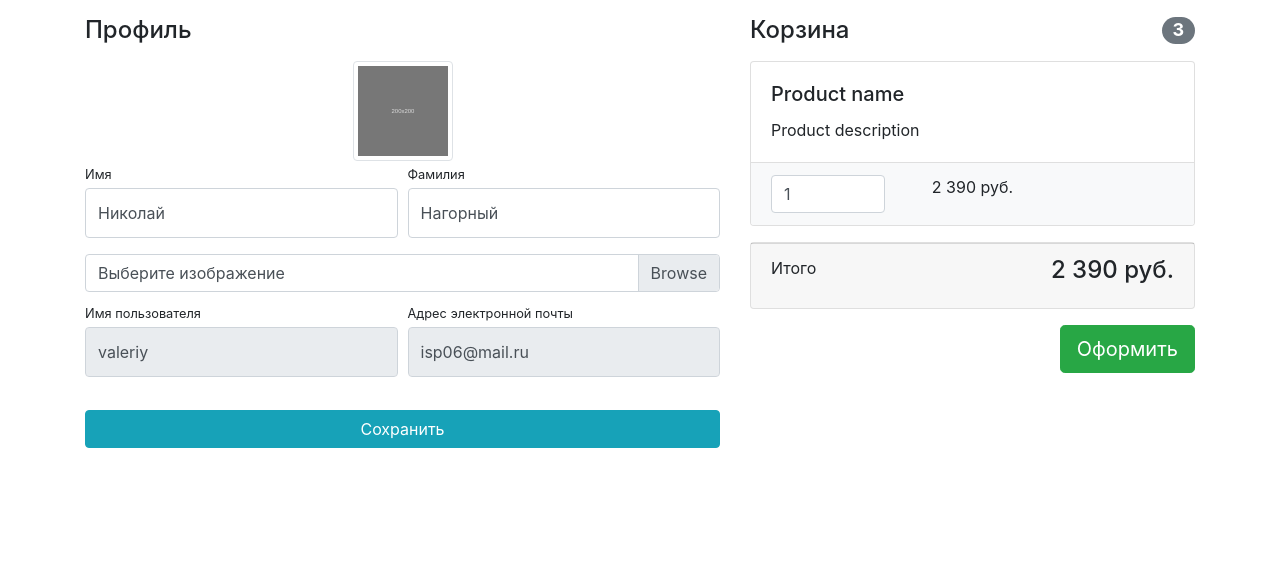
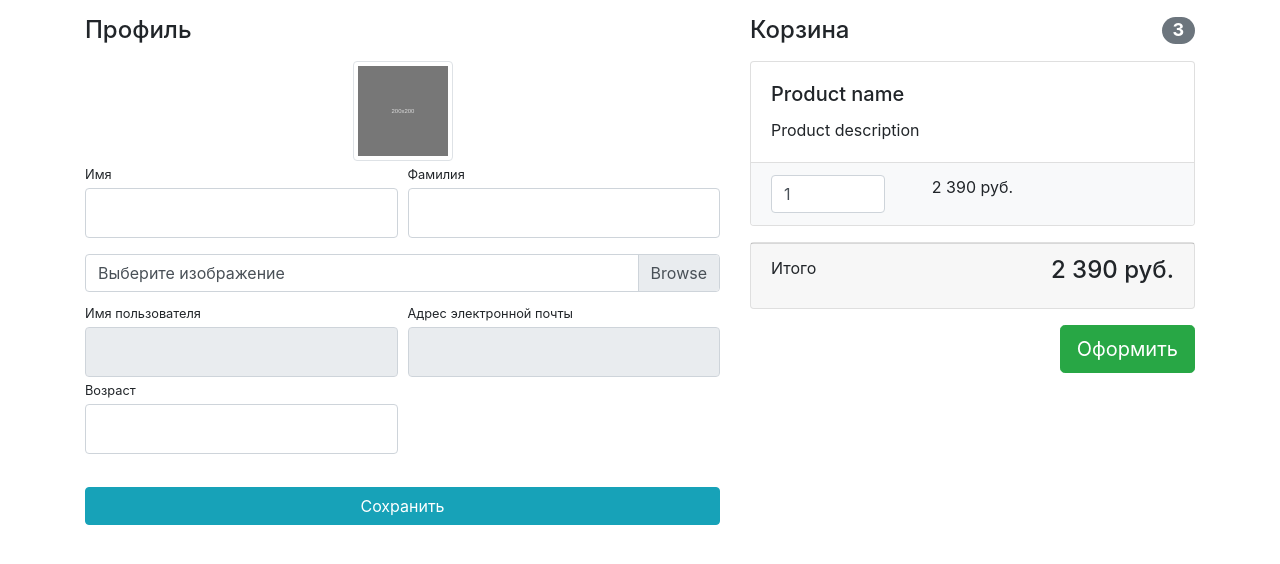
Before and after one commit to t-rexamarin/geekbrains-django, a Django app: page /user/profile/ in a window 1280 px wide. Shown: the part 56-620 px from the top of the page. Run offline with Django 3.2, Linux system fonts and the light colour scheme; some libraries are stand-ins or nearby versions.

Commit message:
add profile dynamic form

```diff
--- a/geekshop/authapp/forms.py
+++ b/geekshop/authapp/forms.py
@@ -1,7 +1,8 @@
-from django.contrib.auth.forms import UserCreationForm, AuthenticationForm
+from django.contrib.auth.forms import UserCreationForm, AuthenticationForm, UserChangeForm
 from django.core.exceptions import ValidationError
 from django.utils.translation import gettext as _
 from authapp.models import User
+from django import forms
 
 
 class UserLoginForm(AuthenticationForm):
@@ -63,3 +64,21 @@ class UserRegistrationForm(UserCreationForm):
         if User.objects.filter(email=email).exists():
             raise ValidationError(_('Email already taken.'))
         return email
+
+
+class UserChangeProfileForm(UserChangeForm):
+    age = forms.IntegerField(widget=forms.NumberInput(), required=False)
+    image = forms.ImageField(widget=forms.FileInput(), required=False)
+
+    class Meta:
+        model = User
+        fields = ('username', 'email', 'first_name', 'last_name', 'age', 'image')
+
+    def __init__(self, *args, **kwargs):
+        super(UserChangeProfileForm, self).__init__(*args, **kwargs)
+        self.fields['username'].widget.attrs['readonly'] = True
+        self.fields['email'].widget.attrs['readonly'] = True
+
+        for field_name, field in self.fields.items():
+            field.widget.attrs['class'] = 'form-control py-4'
+        self.fields['image'].widget.attrs['class'] = 'custom-file-input'
--- a/geekshop/authapp/templates/authapp/profile.html
+++ b/geekshop/authapp/templates/authapp/profile.html
@@ -19,38 +19,40 @@
                     <div class="form-row">
                         <div class="col-lg-6">
                             <div class="form-group">
-                                <label class="small mb-1" for="inputFirstName">Имя</label>
-                                <input class="form-control py-4" id="inputFirstName" type="text" value="Николай"/>
+                                <label class="small mb-1" for="{{ form.first_name.id_for_label }}">Имя</label>
+                                {{ form.first_name }}
                             </div>
                         </div>
                         <div class="col-lg-6">
                             <div class="form-group">
-                                <label class="small mb-1" for="inputLastName">Фамилия</label>
-                                <input class="form-control py-4" id="inputLastName" type="text" value="Нагорный"/>
+                                <label class="small mb-1" for="{{ form.last_name.id_for_label }}">Фамилия</label>
+                                {{ form.last_name }}
                             </div>
                         </div>
                     </div>
                     <div class="form-row mb-2">
                         <div class="col-lg-12">
                             <div class="custom-file">
-                                <input type="file" class="custom-file-input" id="userAvatar" size="50">
-                                <label class="custom-file-label" for="userAvatar">Выберите изображение</label>
+                                {{ form.image }}
+                                <label class="custom-file-label" for="{{ form.image.id_for_label }}">Выберите изображение</label>
                             </div>
                         </div>
                     </div>
                     <div class="form-row">
                         <div class="col-lg-6">
-                            <label class="small mb-1" for="inputUsername">Имя пользователя</label>
-                            <input class="form-control py-4" id="inputUsername" type="text"
-                                   aria-describedby="usernameHelp"
-                                   value="valeriy" disabled/>
+                            <label class="small mb-1" for="{{ form.username.id_for_label }}">Имя пользователя</label>
+                            {{ form.username }}
                         </div>
                         <div class="col-lg-6">
-                            <label class="small mb-1" for="inputEmailAddress">Адрес электронной
+                            <label class="small mb-1" for="{{ form.email.id_for_label }}">Адрес электронной
                                 почты</label>
-                            <input class="form-control py-4" id="inputEmailAddress" type="email"
-                                   aria-describedby="emailHelp"
-                                   value="isp06@mail.ru" disabled/>
+                            {{ form.email }}
+                        </div>
+                    </div>
+                    <div class="form-row">
+                        <div class="col-lg-6">
+                            <label class="small mb-1" for="{{ form.age.id_for_label }}">Возраст</label>
+                            {{ form.age }}
                         </div>
                     </div>
                     <div class="form-row">
--- a/geekshop/authapp/views.py
+++ b/geekshop/authapp/views.py
@@ -1,7 +1,7 @@
 from django.contrib import auth, messages
 from django.http import HttpResponseRedirect
 from django.urls import reverse
-from authapp.forms import UserLoginForm, UserRegistrationForm
+from authapp.forms import UserLoginForm, UserRegistrationForm, UserChangeProfileForm
 from django.shortcuts import render
 
 
@@ -58,6 +58,7 @@ def registration(request):
 def profile(request):
     context = {
         'title': 'GeekShop | Профиль',
+        'form': UserChangeProfileForm()
     }
 
     return render(request, 'authapp/profile.html', context)
```
